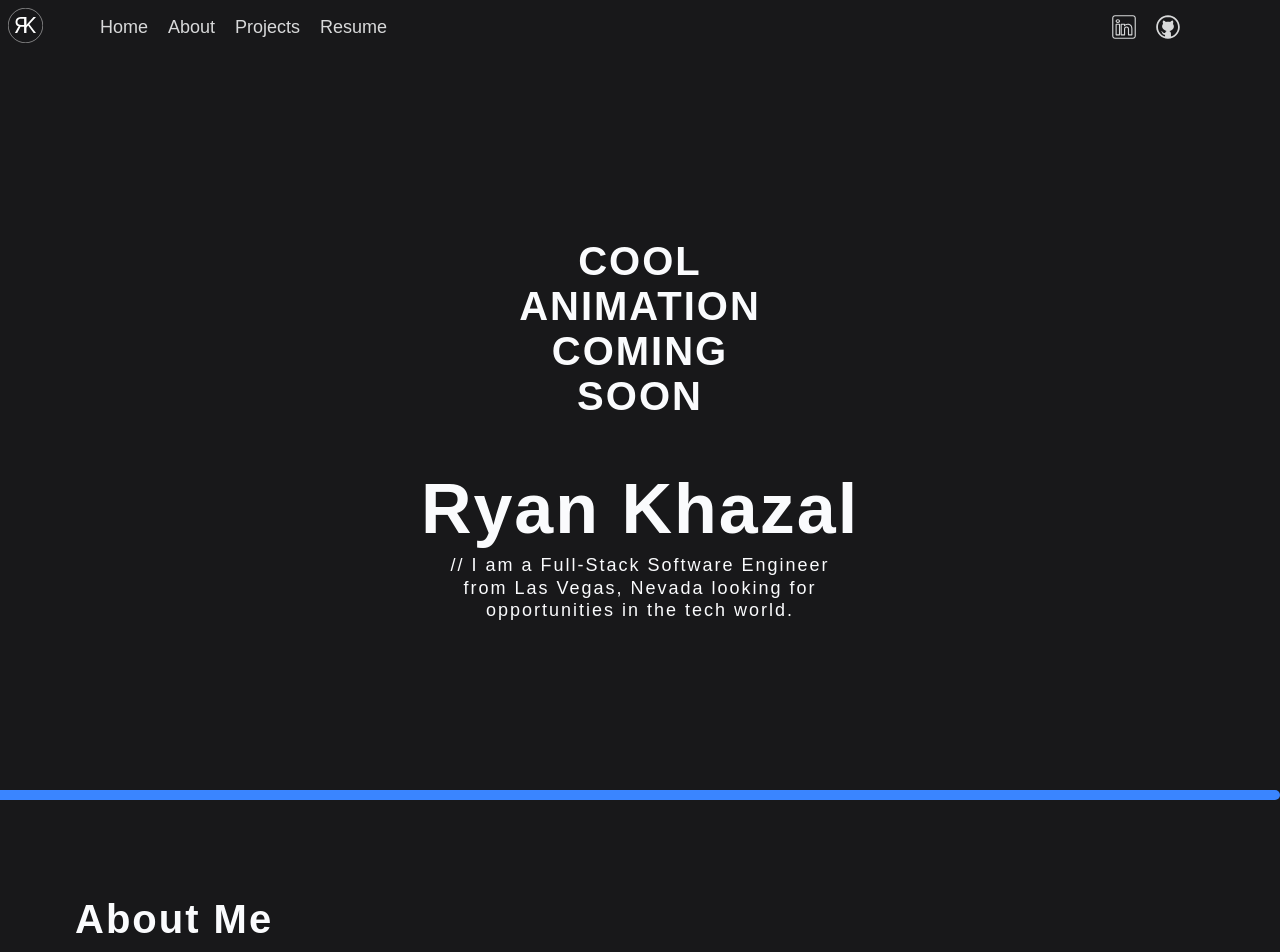
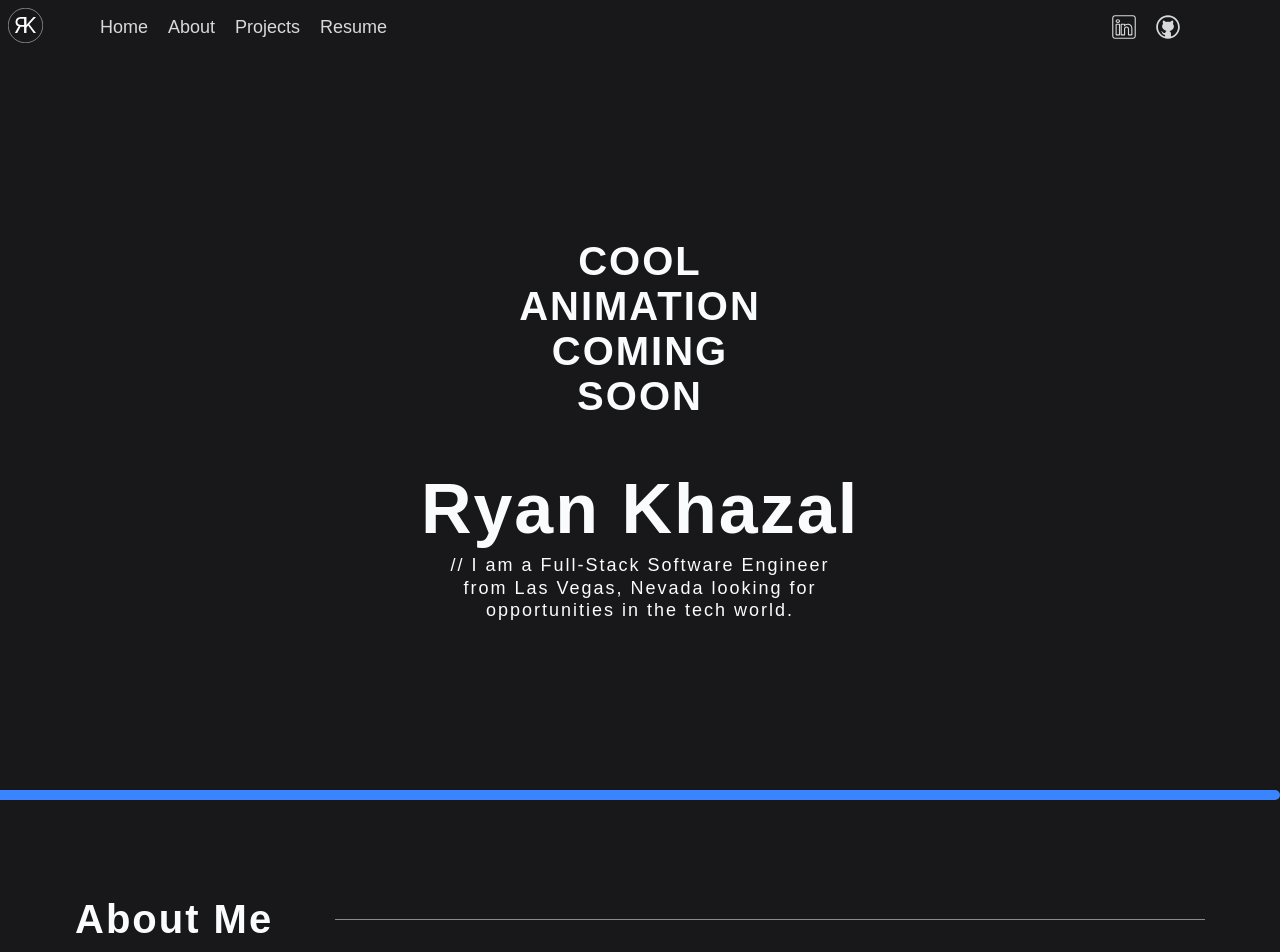
Before and after one commit to Bouderton/about-me, a React (Vite) app in the folder About-Me/: page / in a window 1280 px wide. Shown: the top 952 px of the page. Built offline with nearby package versions, Linux system fonts and the light colour scheme.

Commit message:
feat-about-animations

```diff
--- a/About-Me/src/components/About/About.css
+++ b/About-Me/src/components/About/About.css
@@ -14,10 +14,16 @@
   justify-content: space-between;
 }
 
+.about__title-container {
+  display: flex;
+  gap: 20px;
+}
+
 .about__title {
   font-size: 40px;
   text-align: left;
   margin: 0;
+  width: 250px;
 }
 
 .about__img {
@@ -42,3 +48,12 @@
   font-size: 20px;
   margin: 0;
 }
+
+.about__line {
+  display: block;
+  margin: auto 0;
+  height: 1px;
+  width: 80%;
+  background: #fbfbfc;
+  opacity: 0.5;
+}
--- a/About-Me/src/components/About/About.jsx
+++ b/About-Me/src/components/About/About.jsx
@@ -5,8 +5,17 @@ import { motion } from "motion/react";
 const About = () => {
   return (
     <>
-      <section className="about">
-        <h2 className="about__title">About Me</h2>
+      <motion.section
+        className="about"
+        initial={{ opacity: 0, y: 100 }}
+        whileInView={{ opacity: 1, y: 0 }}
+        transition={{ delay: 0.5, duration: 0.75 }}
+        viewport={{ once: true }}
+      >
+        <div className="about__title-container">
+          <h2 className="about__title">About Me</h2>
+          <div className="about__line" />
+        </div>
         <div className="about__content">
           <div className="about__text-container">
             <p className="about__text">
@@ -25,16 +34,9 @@ const About = () => {
               explore the unknowns of the expanding universe.
             </p>
           </div>
-          <motion.img
-            className="about__img"
-            src={me}
-            alt="Ryan Khazal Photo"
-            initial={{ opacity: 0, y: 50 }}
-            whileInView={{ opacity: 1, y: 0 }}
-            transition={{ duration: 1 }}
-          />
+          <img className="about__img" src={me} alt="Ryan Khazal Photo" />
         </div>
-      </section>
+      </motion.section>
     </>
   );
 };
```
